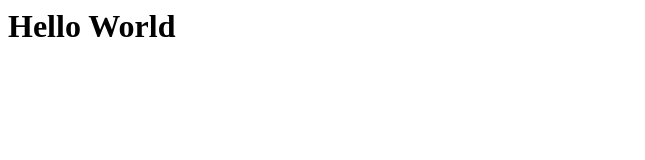
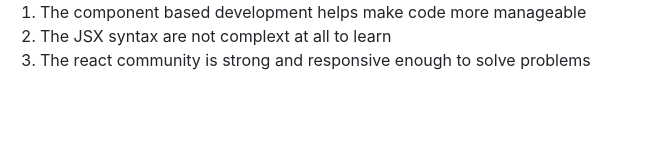
Before and after one commit to sabah215/learn-react, a plain HTML site: page index.html in a window 1280 px wide. Shown: the whole page, without its empty margins (0-645 px from the left). Drawn offline with nearby package versions, Linux system fonts and the light colour scheme.

Commit message:
Done with importing react and declaring component and calling it in render function.

```diff
--- a/index.css
+++ b/index.css
@@ -0,0 +1,4 @@
+html, body {
+       margin: 0;
+       padding: 0;
+}
--- a/index.html
+++ b/index.html
@@ -1,13 +1,16 @@
 <html>
        <head>
               <link rel="stylesheet" href="index.css">
+              <link rel="stylesheet" href="https://cdn.jsdelivr.net/npm/bootstrap@4.0.0/dist/css/bootstrap.min.css" integrity="sha384-Gn5384xqQ1aoWXA+058RXPxPg6fy4IWvTNh0E263XmFcJlSAwiGgFAW/dAiS6JXm" crossorigin="anonymous">
 
               <script crossorigin src="https://unpkg.com/react@18/umd/react.development.js"></script>
               <script crossorigin src="https://unpkg.com/react-dom@18/umd/react-dom.development.js"></script>
+
               <script src="https://unpkg.com/babel-standalone@6/babel.min.js"></script>
        </head>
        <body>
+
               <div id="root"></div>
-            <script src="index.js" type="text/babel"></script>
+              <script src="index.js" type="text/babel"></script>
        </body>
 </html>
--- a/index.js
+++ b/index.js
@@ -1,9 +1,16 @@
+function ReasonList(){
+       return(
+           <div>
+               <ol>
+                   <li>The component based development helps make code more manageable</li>
+                   <li>The JSX syntax are not complext at all to learn</li>
+                   <li>The react community is strong and responsive enough to solve problems</li>
+               </ol>
+           </div>
+       );
+   }
 
-// IMperative
-// const h1 = document.createElement('h1');
-// h1.textContent = 'This is an imperative way to program';
-// h1.className = 'header';
-// document.getElementById('root').append(h1);
-
-// Declarative
-ReactDOM.render(<h1 className="header">Hello World</h1>, document.getElementById('root'));
+   ReactDOM.render(
+       <ReasonList/>,
+       document.getElementById('root')
+   );
```
Also changed, not shown: images/react-logo.png (added).
